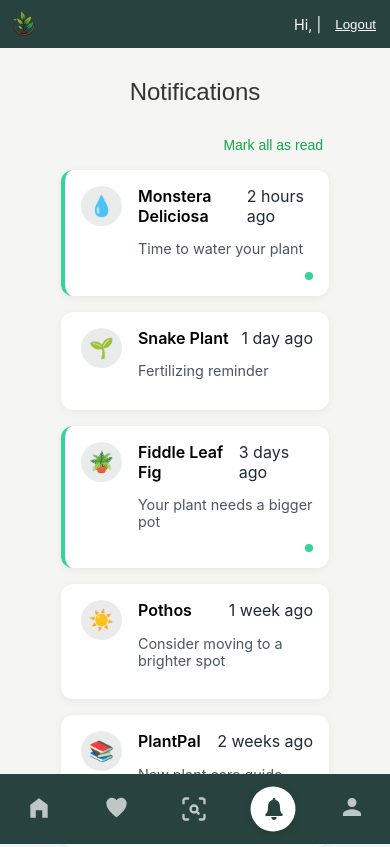
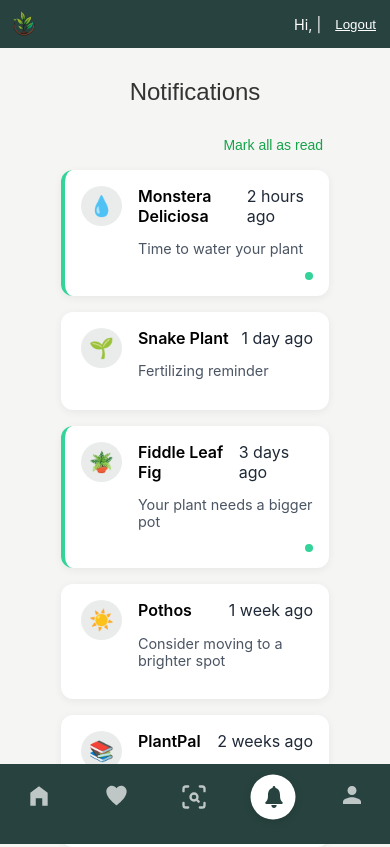
Before and after one commit to LielBiton-dev/plantKeeper-app, a React (Create React App) app in the folder client/: page /notifications in a window 390 px wide. Built offline with nearby package versions, Linux system fonts and the light colour scheme; no server answers.

Commit message:
Fix gray color on allow-screens

```diff
--- a/client/src/Pages/Profile.css
+++ b/client/src/Pages/Profile.css
@@ -120,7 +120,7 @@
 }
 
 /* Form styling for My Account section */
-.form-container {
+.profile-form-container {
   padding: 20px;
   background-color: #9e9e9e24;
   border-radius: 8px;
--- a/client/src/Pages/Profile.js
+++ b/client/src/Pages/Profile.js
@@ -161,8 +161,11 @@ const Profile = () => {
           )}
 
           <div className="profile-header">
-            <div className="profile-initials">LB</div>
-            <h1 className="profile-name">{formData.firstName || "Liel"} {formData.lastName || "Biton"}</h1>
+              <div className="profile-initials">
+                  {formData.firstName ? formData.firstName.charAt(0).toUpperCase() : ""}
+                  {formData.lastName ? formData.lastName.charAt(0).toUpperCase() : ""}
+                </div>
+            <h1 className="profile-name">{formData.firstName || ""} {formData.lastName || ""}</h1>
             <p className="profile-account-type">Personal Account</p>
           </div>
 
--- a/client/src/components/LocationScreen.css
+++ b/client/src/components/LocationScreen.css
@@ -24,6 +24,7 @@
     width: 100%;
     max-width: 20rem;
     text-align: center;
+    background-color: #f5f5f4 !important;
   }
 
   .page-title {
--- a/client/src/components/Nav/BotNav.css
+++ b/client/src/components/Nav/BotNav.css
@@ -125,8 +125,10 @@
 }
 
 /* Responsive adjustments */
-@media (min-width: 440px) {
-  .tabs {
-    width: 100%;
+@media (max-width: 480px) {
+  .navbar {
+    height: 80px;
+    padding-bottom: 30px;
+    padding-top: 15px;
   }
 }
--- a/client/src/styles/allowScreens.css
+++ b/client/src/styles/allowScreens.css
@@ -12,7 +12,7 @@
         min-height: 100vh;
         display: flex;
         flex-direction: column;
-        background-color: var(--bg-white);
+        background-color: #f5f5f4;
         position: relative;
         overflow: hidden;
     }
--- a/client/src/styles/global.css
+++ b/client/src/styles/global.css
@@ -39,7 +39,8 @@
     --text-medium: rgba(37, 36, 36, 0.7); /* From various form screens' .description-text */
     --error-color: #b71c1c;          /* From Register.js error div */
     --card-shadow: 0 4px 12px rgba(0, 0, 0, 0.08); /* From CareInstructions.css (.care-card) */
-    --light-green: #b8c89f;          /* From CareInstructions.css (.care-tag) */
+    --light-green: #b8c89f;
+    --main-page: #f5f5f4;
   }
 
   /* --------------------------------
```
